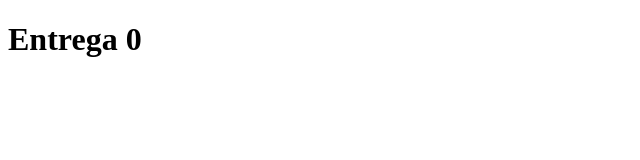
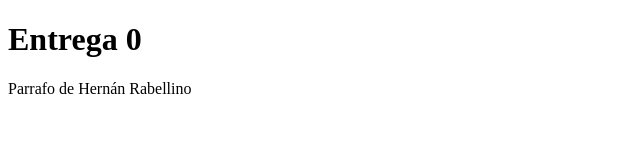
Before and after one commit to marianonu14/Entrega_0_Grupal_JaP, a plain HTML site: page index.html in a window 1280 px wide. Shown: the whole page, without its empty margins (0-640 px from the left). Drawn offline with Linux system fonts and the light colour scheme.

Commit message:
Update index.html
commit de hernan

```diff
--- a/index.html
+++ b/index.html
@@ -8,5 +8,6 @@
 </head>
 <body>
     <h1>Entrega 0</h1>
+    <p>Parrafo de Hernán Rabellino</p>
 </body>
 </html>
```
